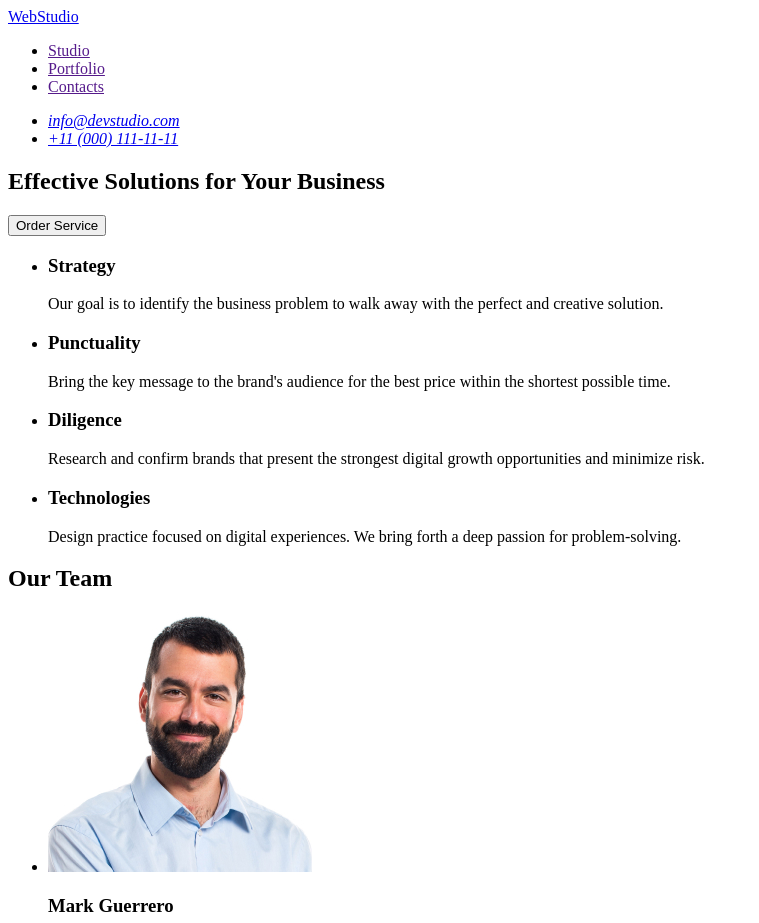
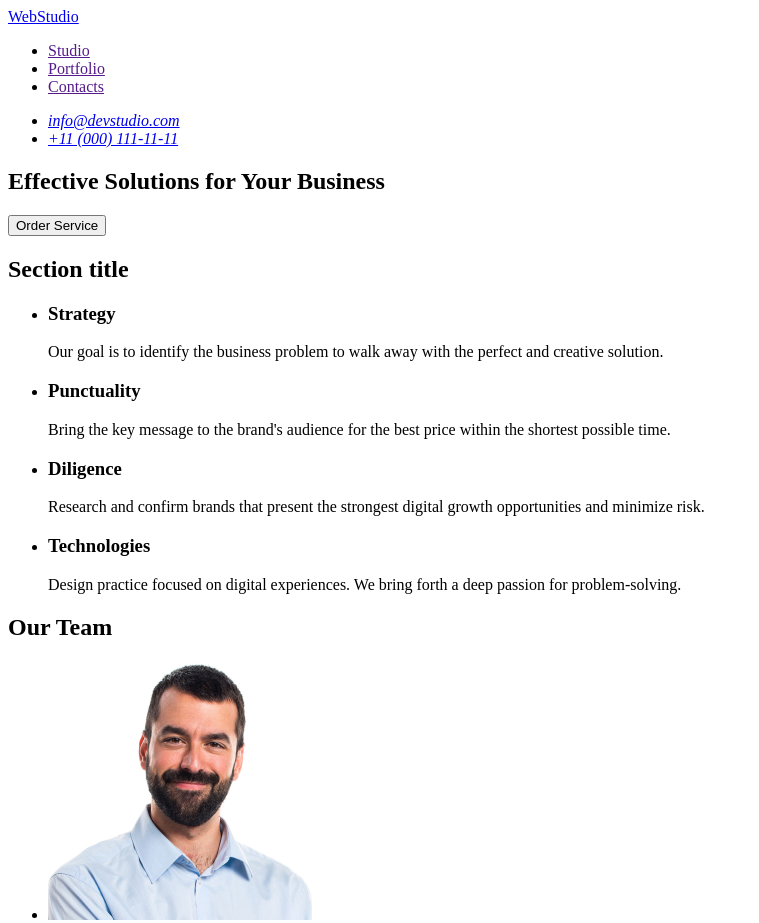
Before and after one commit to Veronika-Hgryhorieva/goit-markup-hw-01, a plain HTML site: page index.html in a window 1280 px wide. Shown: the top 923 px of the page, without its empty margins (0-759 px from the left). Drawn offline with Linux system fonts and the light colour scheme.

Commit message:
update 6

```diff
--- a/index.html
+++ b/index.html
@@ -27,7 +27,8 @@
         <h2>Effective Solutions for Your Business</h2>
         <button type="button">Order Service</button>
       </section>
-      <section>
+      <section id="section2">
+        <h2>Section title</h2>
         <ul>
           <li>
             <h3>Strategy</h3>
```
